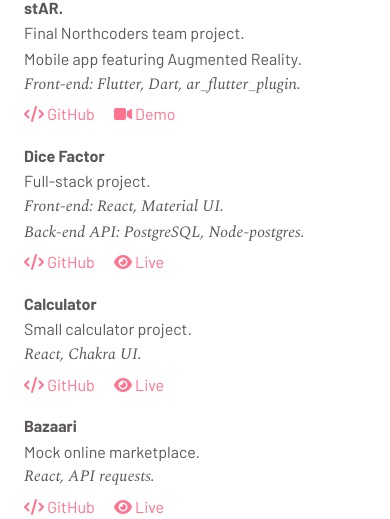
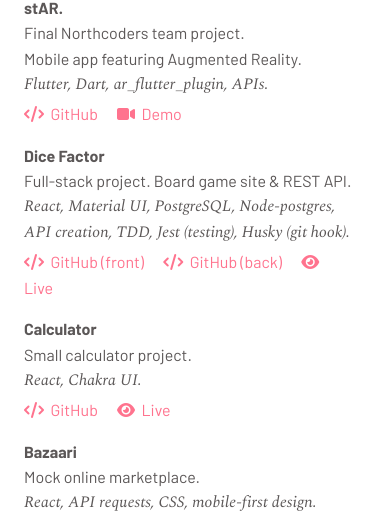
Before and after one commit to captainread/readwritten, a website: page index.html in a window 390 px wide. Shown: the part 601-1120 px from the top of the page. Drawn offline with nearby package versions, Linux system fonts and the light colour scheme.

Commit message:
update links

```diff
--- a/index.html
+++ b/index.html
@@ -20,10 +20,10 @@
       <section id="links">
         <ul class="icons">
           <li>
-            <a href="https://github.com/captainread"><i class="fa-brands fa-github"></i> GitHub</a>
+            <a href="https://github.com/captainread" target="_blank"><i class="fa-brands fa-github"></i> GitHub</a>
           </li>
           <li>
-            <a href="https://www.linkedin.com/in/alice-read-238439b0/"><i class="fa-brands fa-linkedin"></i> LinkedIn</a>
+            <a href="https://www.linkedin.com/in/alice-read-238439b0/" target="_blank"><i class="fa-brands fa-linkedin"></i> LinkedIn</a>
           </li>
           <li>
             <a href="mailto:aliceread94@gmail.com"><i class="fa-solid fa-envelope"></i> Email</a>
@@ -32,9 +32,9 @@
         <ul class="copyright">
           <li>
             Photo by
-            <a href="https://unsplash.com/@smile_with_me">Akarsh Gurudeva</a>
+            <a href="https://unsplash.com/@smile_with_me" target="_blank">Akarsh Gurudeva</a>
             on
-            <a href="https://unsplash.com">Unsplash</a>
+            <a href="https://unsplash.com" target="_blank">Unsplash</a>
           </li>
         </ul>
       </section>
@@ -51,23 +51,23 @@
             <h3>stAR.</h3>
             <p>Final Northcoders team project.</p>
             <p>Mobile app featuring Augmented Reality.</p>
-            <p class="spectral">Front-end: Flutter, Dart, ar_flutter_plugin.</p>
+            <p class="spectral">Flutter, Dart, ar_flutter_plugin, APIs.</p>
             <div class="code-links">
-              <a href="https://github.com/captainread/stAR" target="_blank"><i class="fa-solid fa-code"></i> GitHub</a>
+              <a href="https://github.com/captainread/stAR" target="_blank"><i class="fa-solid fa-code"></i>&nbsp GitHub</a>
               <a href="https://drive.google.com/file/d/1-jHJBpuVYF0akO_dgDp3QvGtZUKQA2ui/view?usp=sharing" target="_blank"
-                ><i class="fa-solid fa-video"></i> Demo</a
+                ><i class="fa-solid fa-video"></i>&nbsp Demo</a
               >
             </div>
           </article>
 
           <article class="column">
             <h3>Dice Factor</h3>
-            <p>Full-stack project.</p>
-            <p class="spectral">Front-end: React, Material UI.</p>
-            <p class="spectral">Back-end API: PostgreSQL, Node-postgres.</p>
+            <p>Full-stack project. Board game site & REST API.</p>
+            <p class="spectral">React, Material UI, PostgreSQL, Node-postgres, API creation, TDD, Jest (testing), Husky (git hook).</p>
             <div class="code-links">
-              <a href="#" target="_blank"><i class="fa-solid fa-code"></i> GitHub</a>
-              <a href="#" target="_blank"><i class="fa-solid fa-eye"></i> Live</a>
+              <a href="https://github.com/captainread/dice-factor" target="_blank"><i class="fa-solid fa-code"></i>&nbsp GitHub (front)</a>
+              <a href="https://github.com/captainread/be-nc-games" target="_blank"><i class="fa-solid fa-code"></i>&nbsp GitHub (back)</a>
+              <a href="https://captainread.github.io/dice-factor/" target="_blank"><i class="fa-solid fa-eye"></i>&nbsp Live</a>
             </div>
           </article>
         </div>
@@ -78,18 +78,18 @@
             <p>Small calculator project.</p>
             <p class="spectral">React, Chakra UI.</p>
             <div class="code-links">
-              <a href="https://github.com/captainread/react-calculator" target="_blank"><i class="fa-solid fa-code"></i> GitHub</a>
-              <a href="https://captainread.github.io/react-calculator/" target="_blank"><i class="fa-solid fa-eye"></i> Live</a>
+              <a href="https://github.com/captainread/react-calculator" target="_blank"><i class="fa-solid fa-code"></i>&nbsp GitHub</a>
+              <a href="https://captainread.github.io/react-calculator/" target="_blank"><i class="fa-solid fa-eye"></i>&nbsp Live</a>
             </div>
           </article>
 
           <article class="column">
             <h3>Bazaari</h3>
             <p>Mock online marketplace.</p>
-            <p class="spectral">React, API requests.</p>
+            <p class="spectral">React, API requests, CSS, mobile-first design.</p>
             <div class="code-links">
-              <a href="#" target="_blank"><i class="fa-solid fa-code"></i> GitHub</a>
-              <a href="#" target="_blank"><i class="fa-solid fa-eye"></i> Live</a>
+              <a href="https://github.com/captainread/bazaari" target="_blank"><i class="fa-solid fa-code"></i>&nbsp GitHub</a>
+              <a href="https://captainread.github.io/bazaari" target="_blank"><i class="fa-solid fa-eye"></i>&nbsp Live</a>
             </div>
           </article>
         </div>
@@ -100,8 +100,8 @@
             <p>Simple account creation form.</p>
             <p class="spectral">JS form validation, RegEx.</p>
             <div class="code-links">
-              <a href="#" target="_blank"><i class="fa-solid fa-code"></i> GitHub</a>
-              <a href="#" target="_blank"><i class="fa-solid fa-eye"></i> Live</a>
+              <a href="https://github.com/captainread/sign-up-form" target="_blank"><i class="fa-solid fa-code"></i>&nbsp GitHub</a>
+              <a href="https://captainread.github.io/sign-up-form/" target="_blank"><i class="fa-solid fa-eye"></i>&nbsp Live</a>
             </div>
           </article>
 
@@ -110,24 +110,11 @@
             <p>Multiple choice quiz.</p>
             <p class="spectral">JS, HTML/CSS, DOM manipulation.</p>
             <div class="code-links">
-              <a href="#" target="_blank"><i class="fa-solid fa-code"></i> GitHub</a>
-              <a href="#" target="_blank"><i class="fa-solid fa-eye"></i> Live</a>
+              <a href="https://github.com/captainread/beasts-vs-brains" target="_blank"><i class="fa-solid fa-code"></i>&nbsp GitHub</a>
+              <a href="https://github.com/captainread/beasts-vs-brains" target="_blank"><i class="fa-solid fa-eye"></i>&nbsp Live</a>
             </div>
           </article>
         </div>
-
-        <!-- <div class="row">
-          <article class="column">
-            <h3>Noughts & Crosses</h3>
-            <p>Simple game.</p>
-            <p class="spectral">JS, HTML/CSS, DOM manipulation.</p>
-            <div class="code-links">
-              <a href="#" target="_blank"><i class="fa-solid fa-code"></i> GitHub</a>
-              <a href="#" target="_blank"><i class="fa-solid fa-eye"></i> Live</a>
-            </div>
-          </article>
-          <article class="column"></article>
-        </div> -->
       </section>
     </main>
 
--- /dev/null
+++ b/styles.css
@@ -0,0 +1,272 @@
+@import url("https://fonts.googleapis.com/css2?family=Barlow:ital,wght@0,400;0,700;1,400&family=Inter:wght@400;700&family=Lexend:wght@400;700&family=Spectral:ital@1&display=swap");
+*,
+*::before,
+*::after {
+  box-sizing: border-box;
+}
+
+body,
+h1,
+h2,
+h3,
+h4,
+p,
+figure,
+blockquote,
+dl,
+dd {
+  margin: 0;
+}
+
+ul[role=list],
+ol[role=list] {
+  list-style: none;
+}
+
+html:focus-within {
+  scroll-behavior: smooth;
+}
+
+body {
+  min-height: 100vh;
+  text-rendering: optimizeSpeed;
+  line-height: 1.5;
+}
+
+a:not([class]) {
+  text-decoration-skip-ink: auto;
+}
+
+img,
+picture {
+  max-width: 100%;
+  display: block;
+}
+
+input,
+button,
+textarea,
+select {
+  font: inherit;
+}
+
+@media (prefers-reduced-motion: reduce) {
+  html:focus-within {
+    scroll-behavior: auto;
+  }
+  *,
+*::before,
+*::after {
+    animation-duration: 0.01ms !important;
+    animation-iteration-count: 1 !important;
+    transition-duration: 0.01ms !important;
+    scroll-behavior: auto !important;
+  }
+}
+body {
+  font-family: "Barlow", sans-serif;
+  background-color: #ffffff;
+  color: #5b5757;
+  line-height: 1.6;
+}
+
+ol,
+ul {
+  list-style: none;
+}
+
+a {
+  transition: color 0.2s ease-in-out, border-color 0.2s ease-in-out;
+  border-bottom: dotted 1px;
+  color: #ff738e;
+  text-decoration: none;
+}
+a:hover {
+  color: #00baa8;
+}
+a.img-link {
+  border-bottom: none;
+}
+
+header {
+  width: 33%;
+  display: flex;
+  flex-direction: column;
+  align-items: flex-end;
+  justify-content: space-between;
+  background-attachment: scroll, fixed;
+  background-image: url("../images/overlay.png"), url("../images/bg.jpg");
+  background-position: top left, center;
+  background-repeat: repeat, no-repeat;
+  background-size: auto, cover;
+  color: rgba(255, 255, 255, 0.5);
+  height: 100%;
+  padding: 8em 4em;
+  position: fixed;
+  text-align: right;
+  top: 0;
+  left: 0;
+}
+header h1 {
+  color: rgba(255, 255, 255, 0.637);
+  font-size: 1.35em;
+  line-height: 1.75em;
+  font-weight: 400;
+  margin: 0;
+}
+header #avatar {
+  border-radius: 100%;
+  margin: auto;
+  width: 10em;
+}
+header ul {
+  cursor: default;
+  list-style: none;
+  padding-left: 0;
+}
+header ul li {
+  display: inline-block;
+  padding: 0 1em 0 0;
+}
+
+main {
+  margin-left: 35%;
+  max-width: 54em;
+  padding: 8em 4em 4em 4em;
+  width: 67%;
+}
+main section {
+  border-top: solid 2px #efefef;
+  margin: 4em 0 0 0;
+  padding: 4em 0 0 0;
+}
+main section:first-child {
+  border-top: 0;
+  margin-top: 0;
+  padding-top: 0;
+}
+main .row {
+  display: flex;
+  min-height: 100px;
+}
+main .column {
+  flex-basis: 50%;
+  display: flex;
+  flex-direction: column;
+  padding: 1em 0 0;
+}
+
+.spectral {
+  font-family: "Spectral";
+}
+
+.name {
+  font-family: "Spectral";
+  color: #ff738e;
+}
+
+.code-links {
+  margin-top: 0.25em;
+}
+.code-links a {
+  text-align: center;
+  border: none;
+  display: inline;
+  margin: 0 1em 0 0;
+}
+
+/* XLarge */
+@media screen and (max-width: 1800px) {
+  body {
+    font-size: 12pt;
+  }
+}
+/* Large */
+@media screen and (max-width: 1280px) {
+  header {
+    padding: 6em 3em 3em 3em;
+    width: 30%;
+    margin-bottom: 0;
+  }
+  header h1 {
+    font-size: 1.25em;
+  }
+  header main {
+    margin-left: 30%;
+    max-width: none;
+    padding: 6em 3em 3em 3em;
+    width: 70%;
+  }
+}
+/* Medium */
+@media screen and (max-width: 980px) {
+  ul li {
+    font-size: 1.25em;
+  }
+  header {
+    background-attachment: scroll;
+    background-position: right;
+    background-size: auto, cover;
+    left: auto;
+    padding: 6em 4em;
+    position: relative;
+    text-align: center;
+    top: auto;
+    width: 100%;
+    display: block;
+  }
+  header h1 {
+    padding-top: 1rem;
+    font-size: 1.75em;
+  }
+  header #links {
+    text-align: center;
+  }
+  main {
+    margin: 0;
+    padding: 6em 4em;
+    width: 100%;
+  }
+  main #intro {
+    text-align: center;
+  }
+  main h2 {
+    text-align: center;
+  }
+}
+/* Small */
+@media screen and (max-width: 736px) {
+  h1 {
+    font-size: 1.25em;
+  }
+  h2 {
+    font-size: 1.2em;
+  }
+  h3 {
+    font-size: 1em;
+  }
+  ul li {
+    padding-left: 2em;
+  }
+  #intro {
+    min-height: 4rem;
+  }
+  header {
+    padding: 2.25em 1.5em;
+  }
+  main {
+    padding: 2.25em 1.5em 0.25em 1.5em;
+  }
+  main section {
+    margin: 2.25em 0 0 0;
+    padding: 2.25em 0 0 0;
+  }
+  .row {
+    flex-direction: column;
+  }
+}
+@media screen and (max-width: 480px) {
+  header {
+    font-size: small;
+  }
+}/*# sourceMappingURL=styles.css.map */
```
Also changed, not shown: 1 other file.
